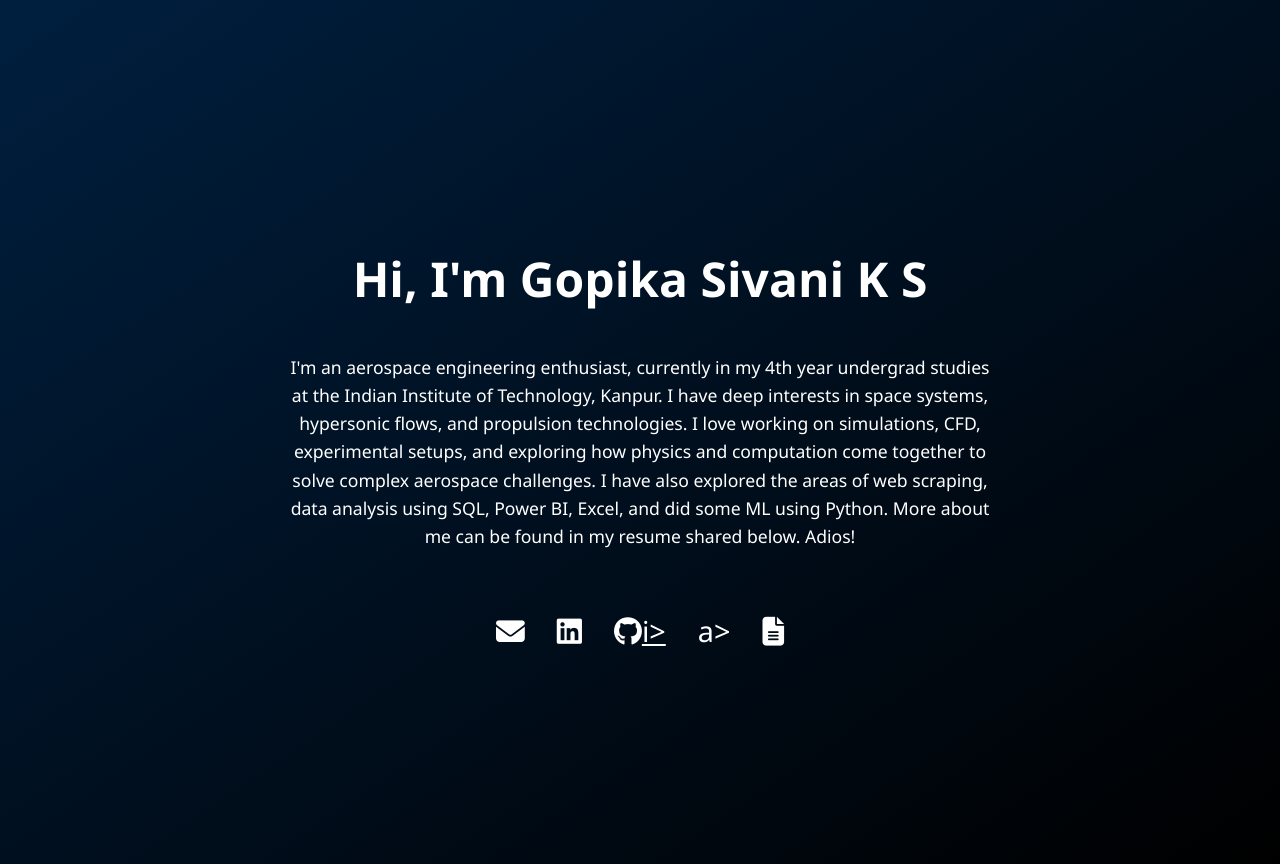
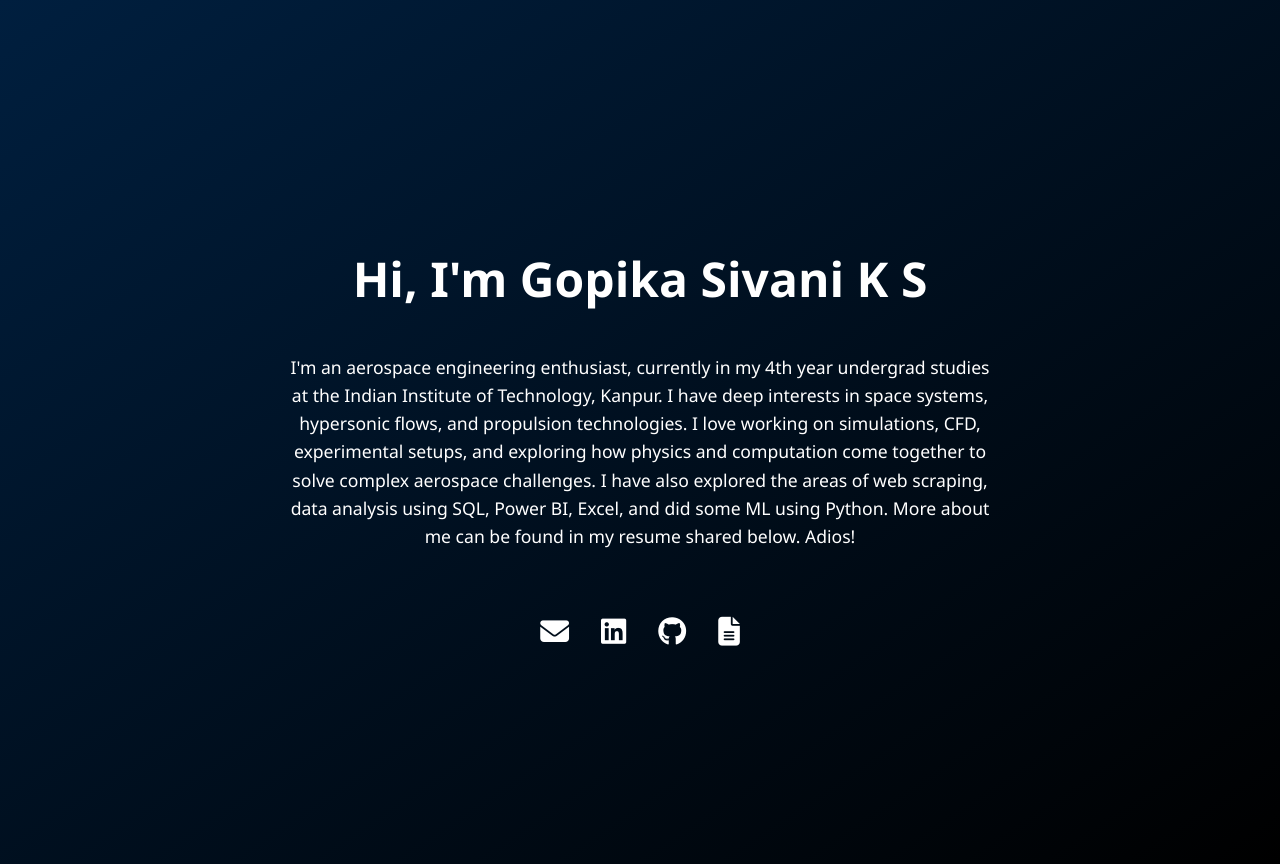
Before and after one commit to gsivanii/gsivanii.github.io, a plain HTML site: page index.html in a window 1280 px wide. Drawn offline with Linux system fonts and the light colour scheme.

Commit message:
Update index.html

```diff
--- a/index.html
+++ b/index.html
@@ -59,7 +59,7 @@
   <div class="icons">
     <a href="mailto:gopika22@iitk.ac.in" title="Email"><i class="fas fa-envelope"></i></a>
     <a href="https://www.linkedin.com/in/gopika-sivani-7716ba278/" target="_blank" title="LinkedIn"><i class="fab fa-linkedin"></i></a>
-    <a href="https://www.github.com/gsivanii" target="_blank" title="Github"><i class = "fab fa-github"></i>i></a>a>
+    <a href="https://www.github.com/gsivanii" target="_blank" title="Github"><i class = "fab fa-github"></i></a>
     <a href="/resume.pdf" target="_blank" title="Resume"><i class="fas fa-file-alt"></i></a>
   </div>
 </body>
```
